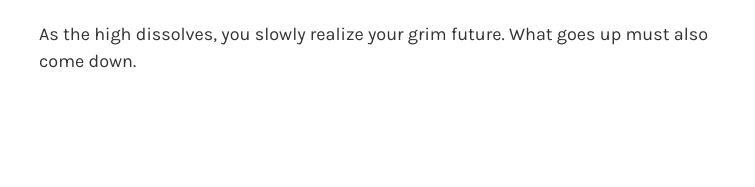
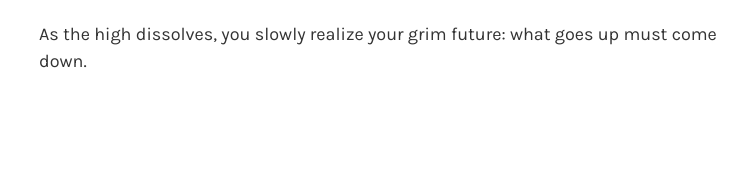
Before and after one commit to dolapobj/personal-website, a Gatsby site: page /blog/what-goes-up in a window 1280 px wide. Shown: the part 533-720 px from the top of the page, 201-956 px from the left. Built offline with nearby package versions, Linux system fonts and the light colour scheme; Gatsby itself is replaced by a stand-in of ours.

Commit message:
Added Post #3 updated

```diff
--- a/src/pages/blog/what-goes-up.md
+++ b/src/pages/blog/what-goes-up.md
@@ -9,4 +9,4 @@ tags: ['mountain',"summer","mini-story"]
 
 You've been out in the sweltering summer humidity for hours. On the inside, you're kicking yourself for only packing one bottle, which you foolishly finished during the first thirty minutes of your hike. With every step, your energy reserves seem to ebb from your body &mdash; soon, you'll be no more than an emaciated figure dragging up the rest of the path. Then in the corner of your eyes, you see it. As you finish the trail, the mountain peak reveals a broad valley, tucked away between the vast mountains. With the sudden rush of dopamine fueling you once again, you quickly whip out your phone and capture the scene &mdash; to later post to your Instagram story, of course.
 
-As the high dissolves, you slowly realize your grim future. What goes up must also come down.
+As the high dissolves, you slowly realize your grim future: what goes up must come down.
```
